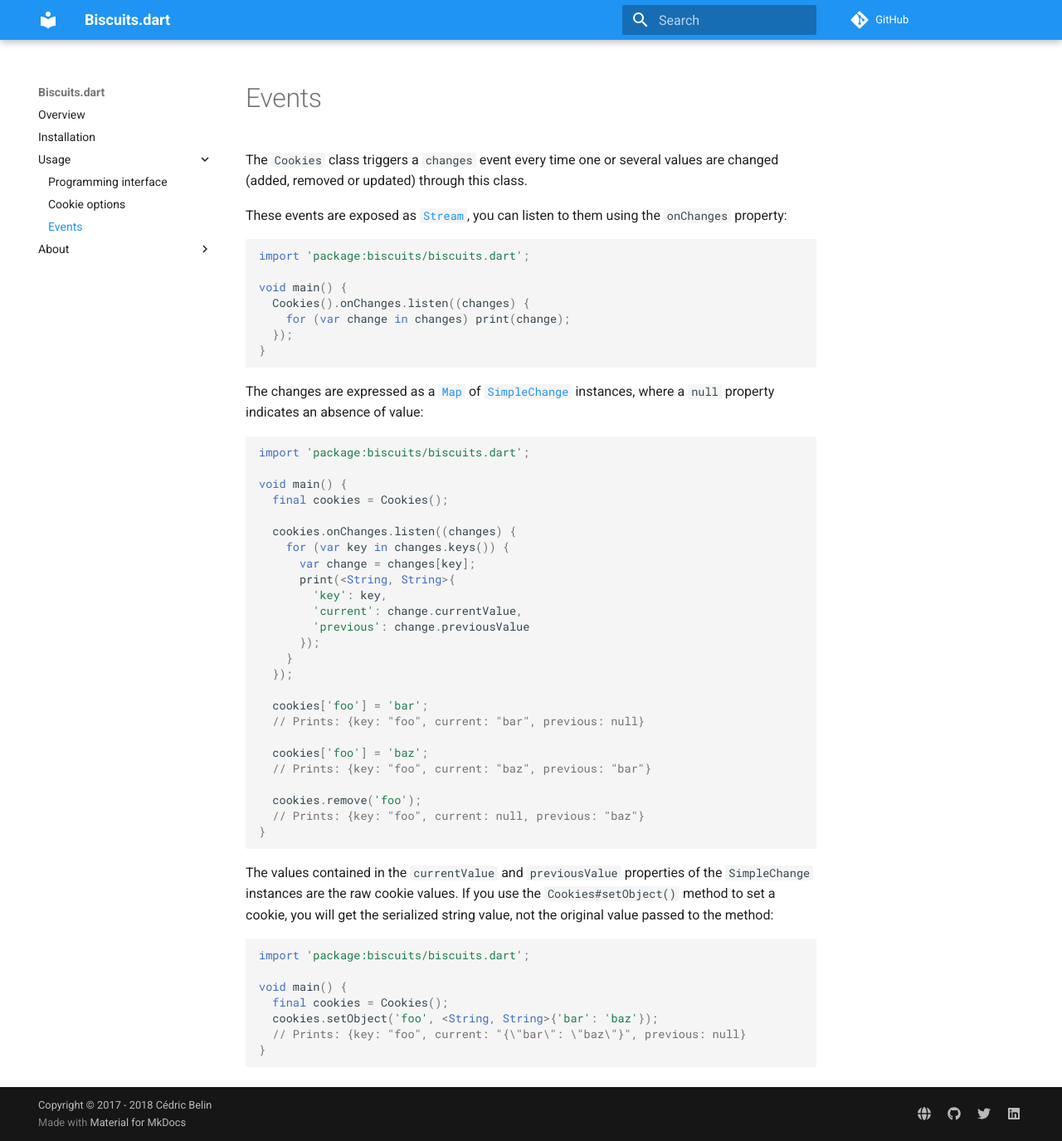
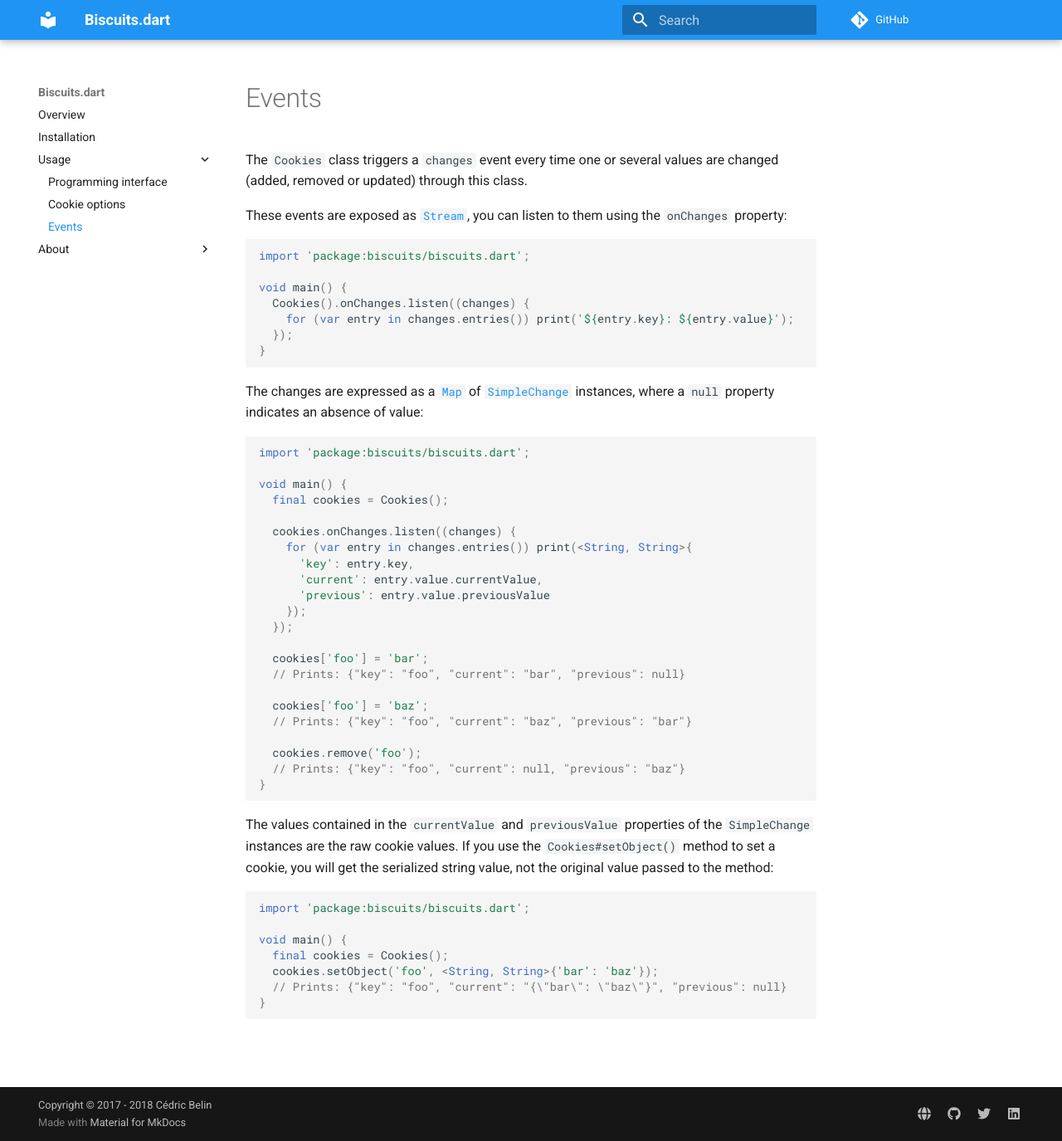
Before and after one commit to cedx/biscuits.dart, an MkDocs documentation site: the page built from doc/usage/events.md, in a window 1280 px wide and 1375 px high. Shown: the whole window at 83% size. Built offline with MkDocs 1.6.1 and Material for MkDocs 9.7.7, drawn with Linux system fonts in a browser that asks for light colours; comment, search, counter and statistics services are not loaded; old or Windows-style settings are respelled for this version of MkDocs.

Commit message:
Updated the documentation

````diff
--- a/doc/usage/events.md
+++ b/doc/usage/events.md
@@ -11,7 +11,7 @@ import 'package:biscuits/biscuits.dart';
 
 void main() {
   Cookies().onChanges.listen((changes) {
-    for (var change in changes) print(change);
+    for (var entry in changes.entries()) print('${entry.key}: ${entry.value}');
   });
 }
 ```
@@ -25,24 +25,21 @@ void main() {
   final cookies = Cookies();
 
   cookies.onChanges.listen((changes) {
-    for (var key in changes.keys()) {
-      var change = changes[key];
-      print(<String, String>{
-        'key': key,
-        'current': change.currentValue,
-        'previous': change.previousValue
-      });
-    }
+    for (var entry in changes.entries()) print(<String, String>{
+      'key': entry.key,
+      'current': entry.value.currentValue,
+      'previous': entry.value.previousValue
+    });
   });
 
   cookies['foo'] = 'bar';
-  // Prints: {key: "foo", current: "bar", previous: null}
+  // Prints: {"key": "foo", "current": "bar", "previous": null}
 
   cookies['foo'] = 'baz';
-  // Prints: {key: "foo", current: "baz", previous: "bar"}
+  // Prints: {"key": "foo", "current": "baz", "previous": "bar"}
 
   cookies.remove('foo');
-  // Prints: {key: "foo", current: null, previous: "baz"}
+  // Prints: {"key": "foo", "current": null, "previous": "baz"}
 }
 ```
 
@@ -54,6 +51,6 @@ import 'package:biscuits/biscuits.dart';
 void main() {
   final cookies = Cookies();
   cookies.setObject('foo', <String, String>{'bar': 'baz'});
-  // Prints: {key: "foo", current: "{\"bar\": \"baz\"}", previous: null}
+  // Prints: {"key": "foo", "current": "{\"bar\": \"baz\"}", "previous": null}
 }
 ```
````
Also changed, not shown: doc/usage/api.md (+5 -1 lines), doc/usage/options.md (+1 -1 lines).
